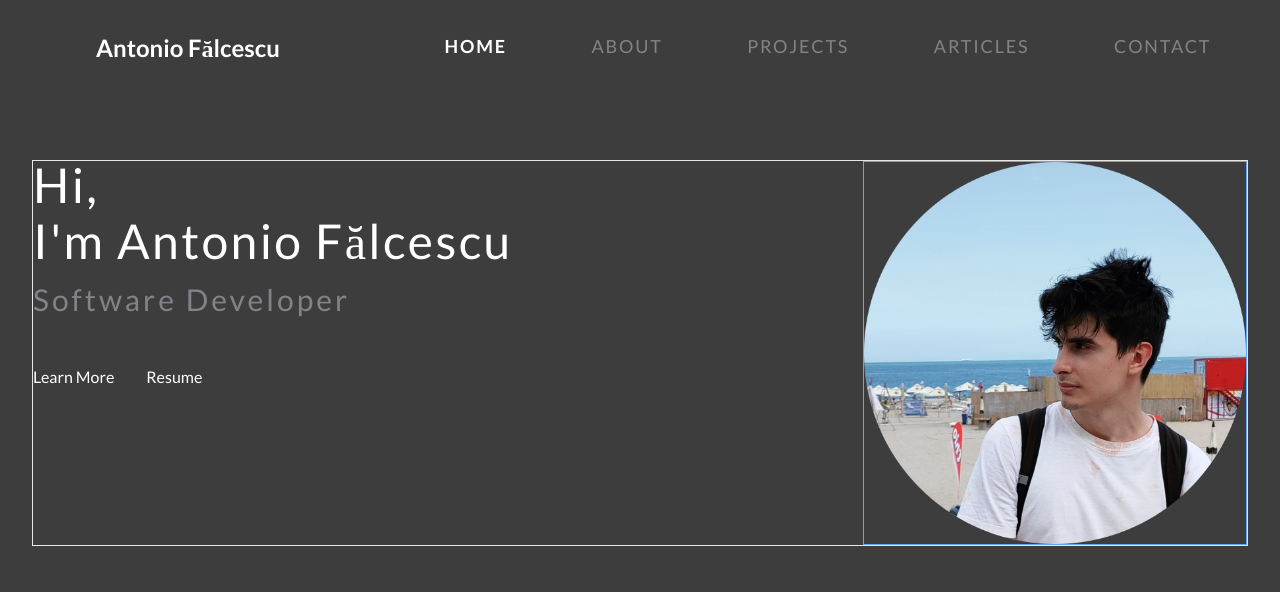
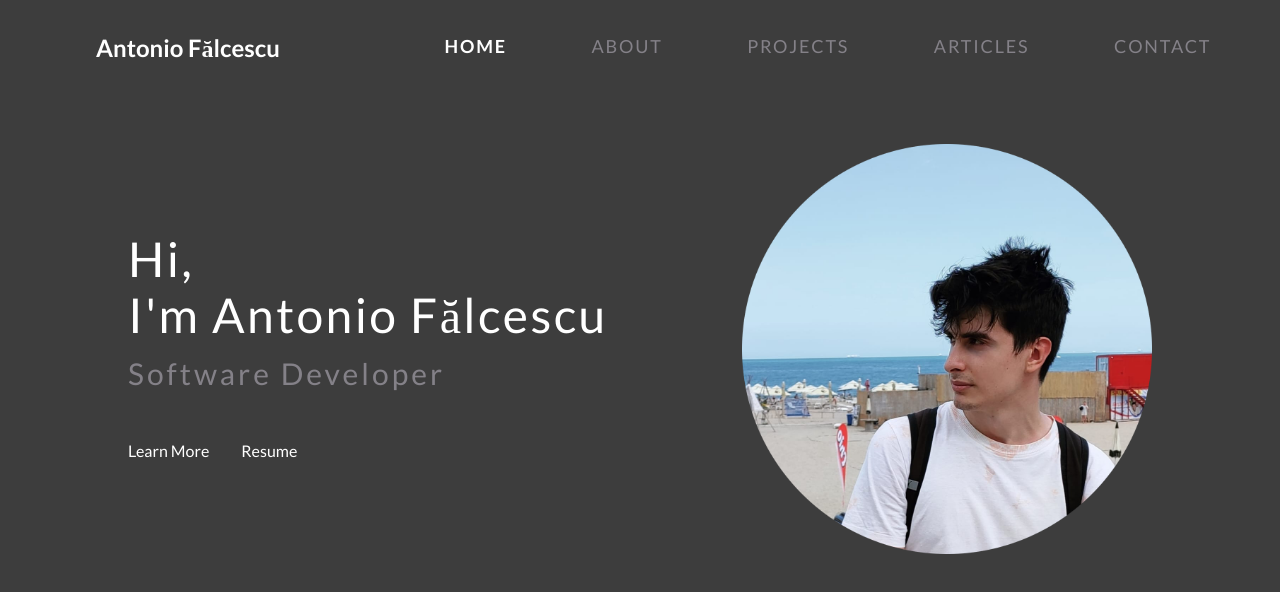
Before and after one commit to Rodioo/personal-site, a React app: page / in a window 1280 px wide. Shown: the top 592 px of the page. Built offline with nearby package versions, Linux system fonts and the light colour scheme; the HTML template or start-up script is replaced by a standard one.

Commit message:
adjusted responsiveness for multiple sizes

```diff
--- a/src/pages/Home.tsx
+++ b/src/pages/Home.tsx
@@ -1,18 +1,19 @@
 import homePhoto from '../assets/home_photo.png';
 
 //TODO: add button for primary CTA and useNavigate for redirect
-// TODO: think how to scale image width fro md: screen size
 function Home() {
   return (
     <div
       data-testid="HOME"
-      className="m-8 mt-24 flex flex-col border lg:flex-row lg:justify-between">
-      <div className="flex flex-col font-lato">
-        <span className="text-5xl tracking-wider text-white">Hi,</span>
-        <span className="mt-2 text-5xl tracking-wider text-white">
+      className="mx-8 mt-20 flex flex-col md:mx-32 lg:mx-12 lg:flex-row lg:justify-between xl:mx-32 2xl:mx-40">
+      <div className="mb-auto mt-auto flex flex-col font-lato">
+        <span className="text-5xl tracking-wider text-white 2xl:text-6xl">
+          Hi,
+        </span>
+        <span className="mt-2 text-5xl tracking-wider text-white 2xl:text-6xl">
           I'm Antonio Fălcescu
         </span>
-        <span className="mt-4 text-3xl font-medium tracking-widest text-taupe-gray">
+        <span className="mt-4 text-3xl font-medium tracking-widest text-taupe-gray 2xl:text-4xl">
           Software Developer
         </span>
         <div className="mt-12">
@@ -23,7 +24,7 @@ function Home() {
       <img
         src={homePhoto}
         alt=""
-        className="mt-24 w-full border text-center md:border-red-500 lg:mt-0 lg:w-96 lg:border-green-500 xl:border-blue-400"
+        className="mt-24 w-full text-center lg:mt-0 lg:w-2/5"
       />
     </div>
   );
```
